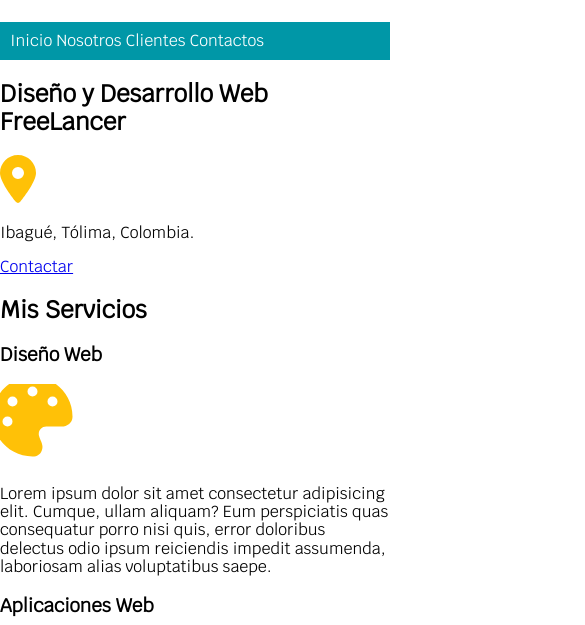
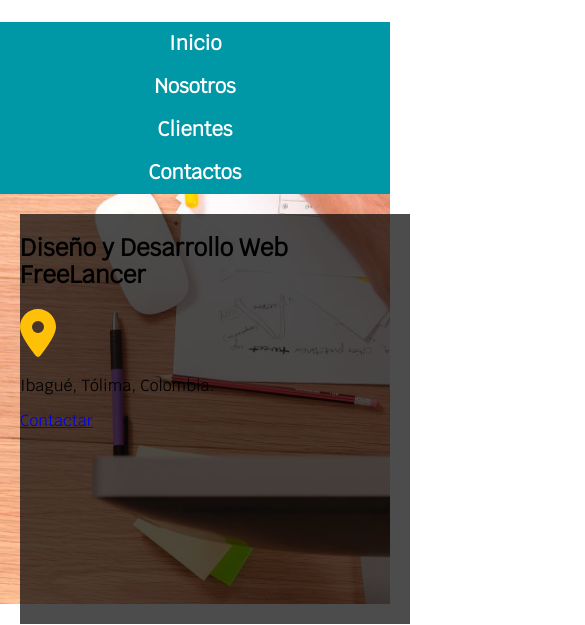
Before and after one commit to taguivalle/Desarrollo_Web, a plain HTML site: page index.html in a window 390 px wide. Shown: the part 160-785 px from the top of the page, 585 px wide, since content can reach past the window. Drawn offline with Linux system fonts and the light colour scheme.

Commit message:
realicé cambios en el CSS, creé un archivo media querie

```diff
--- a/css/styles.css
+++ b/css/styles.css
@@ -10,9 +10,19 @@
     --fuente-principal: 3.8rem;
 }
 
-/* Al anterior bloque se le conoce como la variables de CSS. */
+/* Al anterior bloque :root se le conoce como la variables de CSS. */
+/* apply a natural box layout model to all elements, but allowing components to change estraído
+de https://www.paulirish.com/2012/box-sizing-border-box-ftw/ */
 html {
     font-size: 62.5%;
+    box-sizing: border-box;
+}
+
+*,
+*:before,
+*:after {
+    /* Con el asterisco selecciona todos los elementos del HTML, es como un selector universal */
+    box-sizing: inherit;
 }
 
 body {
@@ -35,8 +45,11 @@ body {
 }
 
 .contenedor {
-    width: 125rem;
-    margin: 0 auto; /* Esta línea representa el alto hacia arriba, el lado derecho, el alto de abajo y el lado izquierdo. */
+    max-width: 125rem;
+    /* Aquí se toman 1200px como máximo. Y solamente sí hay ese espacio disponible. */
+    margin: 0 auto;
+    /* Esta línea representa el alto hacia arriba, el lado derecho, el alto de abajo y el lado
+    izquierdo. */
 }
 
 .nav-bg {
@@ -45,13 +58,77 @@ body {
 }
 
 .navegacion-principal {
-    padding: 1rem; /* El padding en CSS es una propiedad o relleno que se crea alrededor del contenido de un elemento dentro de los bordes definidos y sirve
-    para dar formato y diseño a una página web.*/
+
+    display: flex;
+    /* Por medio de este comando nos habilita flex box y a su vez tenemos acceso a nuevas propiedades*/
+    flex-direction: column;
+    /* Por medio de este comando nos permite darle una dirección a la fila. flex-direction:
+    column; Como su nombre lo indica nos habilita el flex pero en columnas. */
+}
+
+/* Aquí traemos el media querie que acabamos de crear en css.json. */
+/* A partir de este bloque vamos a agregar nuestro primer media query. */
+/* Con esta arroba nos indica que el siguiente código se a ejecutar unicamente en esa condición. */
+@media (min-width: 768px) {
+    .navegacion-principal {
+        flex-direction: row;
+        justify-content: space-between;
+        /* Con este comando nos permite mover el contenido horizontalmente. Aunque
+        también lo permite hacerlo verticalmente; pero, con otros cambios. */
+        /* justify-content: flex-start; Con este comando lo coloca del lado izquierdo, ya sea que lo quieras al
+        centro a la derecha o izquierda. */
+    }
 }
 
 .navegacion-principal a {
+    display: block;
+    text-align: center;
     color: var(--blanco);
-    text-decoration: none; /* La propiedad CSS text-decoration se usa para establecer el formato de texto a subrayado ( underline ) y suprarrayado
+    text-decoration: none;
+    /* La propiedad CSS text-decoration se usa para establecer el formato de texto a subrayado ( underline ) y suprarrayado
     ( overline ), tachado ( line-through ) o parpadeo ( blink ). El subrayado y el suprarrayado son posicionados bajo el texto, mientras la línea a través
     de éste se posiciona por encima. */
+    font-size: 2rem;
+    font-weight: 700;
+    padding: 1rem;
+    /* El padding en CSS es una propiedad o relleno que se crea alrededor del contenido de un
+    elemento dentro de los bordes definidos y sirve para dar formato y diseño a una página web. Recordemos que, el
+    padding se aplica de la orilla hacia adentro, de afuera hacia adentro. */
 }
+
+/*BEM: Bloques de Elemento y Modificadores. O sea con una clase principal. */
+/* UTILITY FIRST: Básicamente creamos una clase con una sola propiedad que describe qué es lo que haría; Por ejemplo,
+sí se quiere centrar el texto, se crea una clase llamada text center y dentro de lo que viene siendo el código
+CSS para centrar ese texto. */
+/* MÓDULOS:  con estos estilos se definen los estilos principales y después de van seleccionando cada uno de los
+elementos HTML; Entonces, se define como una clase padre y se van seleccionando todas las etiquetas del código HTML. */
+.navegacion-principal a:hover {
+    /* En este bloque nos dará un efecto al momento de pasar el mouse únicamente donde
+    se encuentra el enlace o el display-inline. */
+    background-color: var(--primario);
+    color: var(--oscuro);
+    /* Con este comando le damos el color oscuro al texto de los enlaces. */
+}
+
+.hero {
+    /* Aquí se llama la url de nuestra imágen a mostrar en la página. */
+    background-image: url(../img/hero.jpg);
+    background-repeat: no-repeat;
+    /* Como su nombre4 lo dice para que no se repita. */
+    background-size: cover;
+    /* Para que tome todo el ancho de la página. */
+    height: 410px;
+    padding: 20px;
+    /* Este padding ya no afecta al diseño que pasa del área de desarrollo o un diseño que se haya
+    hecho mide 1200px pero se coloca 1100px y después se le agrega padding, ní se hace un poco más grande, ya no va
+    a ser un problema gracias a la línea  box-sizing: border-box. */
+    position: relative;
+}
+/* Posición absoluta y posición relativa; pero el padre .hero debe de tener una posición relativa para que el hijo
+tenga una posición absoluta. */
+.contenido-hero {
+    position: absolute;
+    background-color: rgba(0, 0, 0, 70%);
+    width: 100%;
+    height: 100%;
+}
--- a/index.html
+++ b/index.html
@@ -17,6 +17,8 @@ de inicio como con la de cierre -->
   <!-- En esta es el SEO y es una especie de disciplina en la cual los usuarios escriben algo, por ejemplo, en un
     buscador como Google y puedan encontrar nuestro sitio web. -->
   <title>Diseñador FreeLancer</title>
+  <!-- Con este link se inserta el icono en el título de la pagina. -->
+  <link rel="shortcut icon" href="icons/favicon.ico" type="image/x-icon">
   <link rel="preload" href="css/normalize.css" as="style" />
   <link rel="stylesheet" href="css/normalize.css">
   <link rel="preconnect" href="https://fonts.googleapis.com">
@@ -49,8 +51,9 @@ para la interacción del navegador y el usuario. -->
   <!-- Reglas para utilizar la etiqueta section: sí el primer elemento hijo de esta etiqueta que utilizamos para
         agrupar es un header, tenemos que utilizar una etiqueta section casi, casi de fuerza. Ahora, hay una
     excepción es sí ese es el contenido principal, utilizarías una etiqueta main. -->
-  <section>
-    <h2>Diseño y Desarrollo Web FreeLancer</h2>
+  <section class="hero">
+    <div class="contenido-hero">
+      <h2>Diseño y Desarrollo Web <span>FreeLancer</span></h2>
       <!-- SVG: Scalable Vector Graphic-->
       <!-- Font Awesome Free 6.4.2 by @fontawesome - https://fontawesome.com License - https://fontawesome.com/license (Commercial License) Copyright 2023 Fonticons, Inc. -->
       <svg xmlns="http://www.w3.org/2000/svg" height="3em" viewBox="0 0 384 512">
@@ -65,6 +68,7 @@ para la interacción del navegador y el usuario. -->
       <p>Ibagué, Tólima, Colombia.</p>
       <a href="#" target="_blank" rel="noopener noreferrer">Contactar</a>
   </section>
+  </div>
   <main>
     <h2>Mis Servicios</h2>
     <section>
```
Also changed, not shown: documents/EstructurarContenido.txt, icons/favicon.ico (added), 3 other files. Lines whose indentation alone changed are shown as unchanged.
